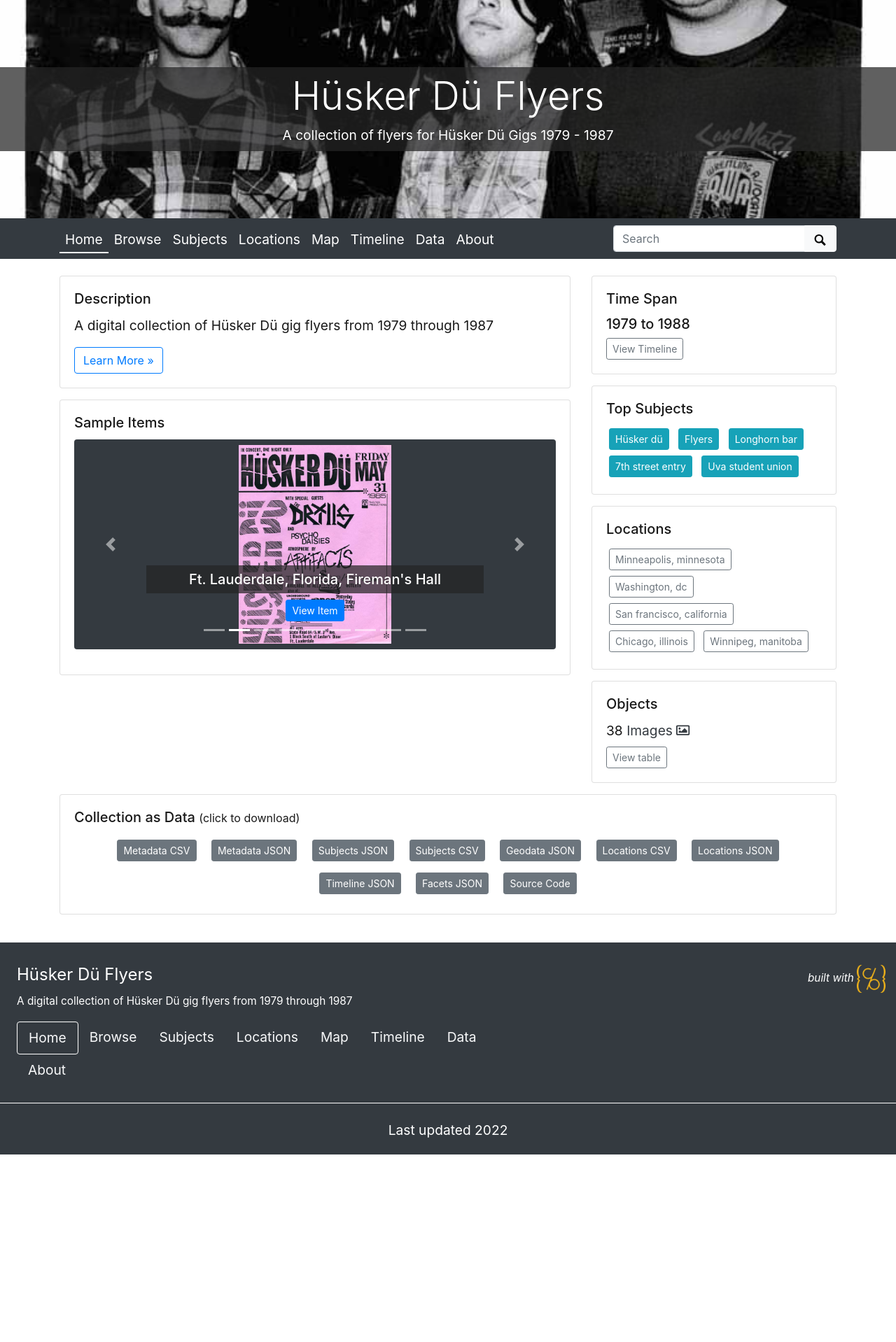
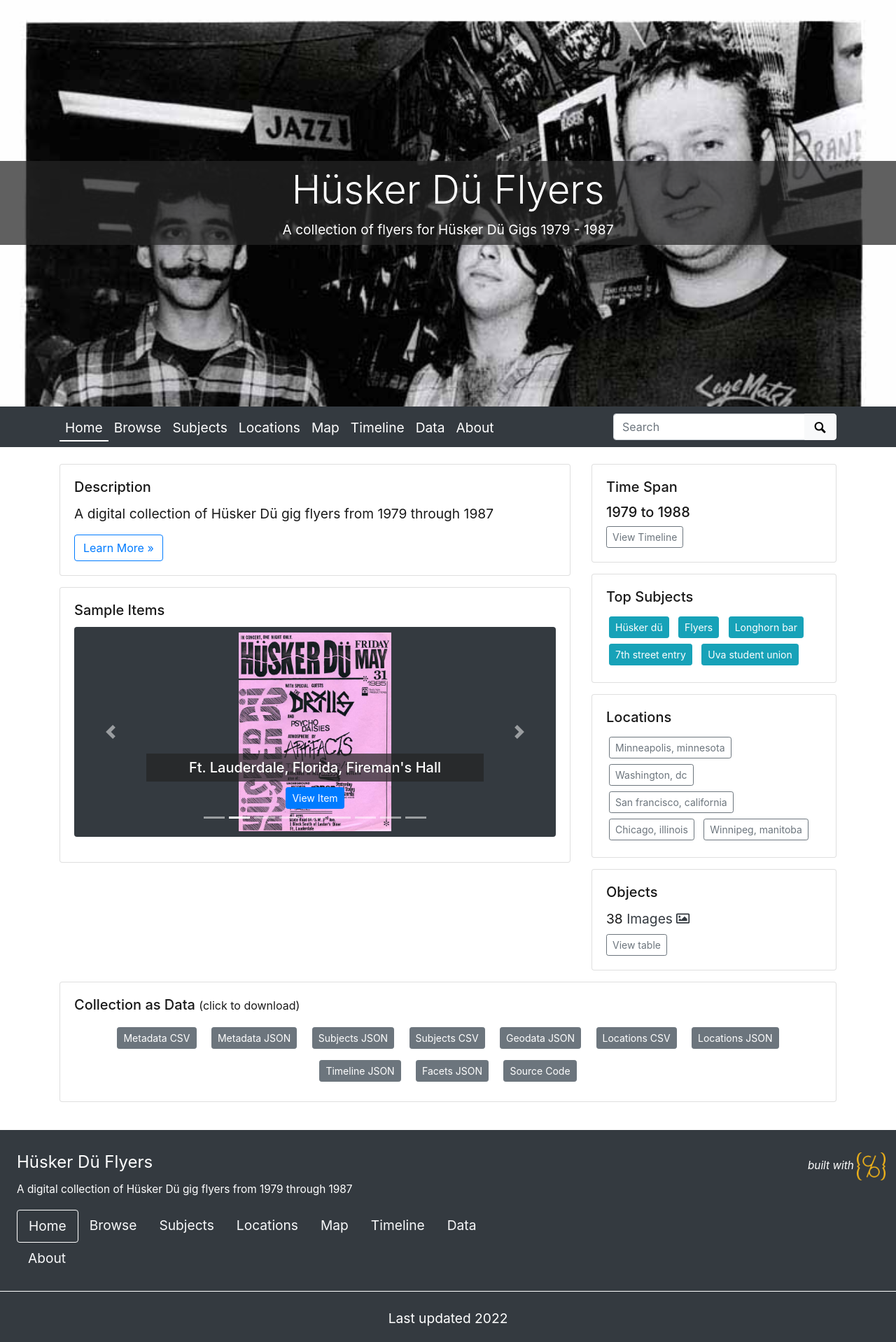
Before and after one commit to cbeyer-umd/Husker-Du-Flyers, a Jekyll site: the page built from index.md, in a window 1280 px wide. Shown: the whole page at 70% size. Built offline with Jekyll 4.4.1, drawn with Linux system fonts in a browser that asks for light colours; before the commit the page ends 1650 px from its top, so only the background shows below that.

Commit message:
Update theme.yml

```diff
--- a/_data/theme.yml
+++ b/_data/theme.yml
@@ -10,9 +10,9 @@
 # use either an objectid (from an item in this collect), a relative location of an image in this repo (ex. /assets/img/feature.jpg), or a full url to an image elsewhere
 featured-image: /objects/hd050.jpg
 # optional: add extra padding around collection title for a larger image feature.
-home-title-y-padding: # Default is 8em
+home-title-y-padding: 12em # Default is 8em
 # optional: change position of background image, center, top, bottom
-home-banner-image-position: # Default is center
+home-banner-image-position: top # Default is center
 
 ##########
 # ITEM PAGE
```
